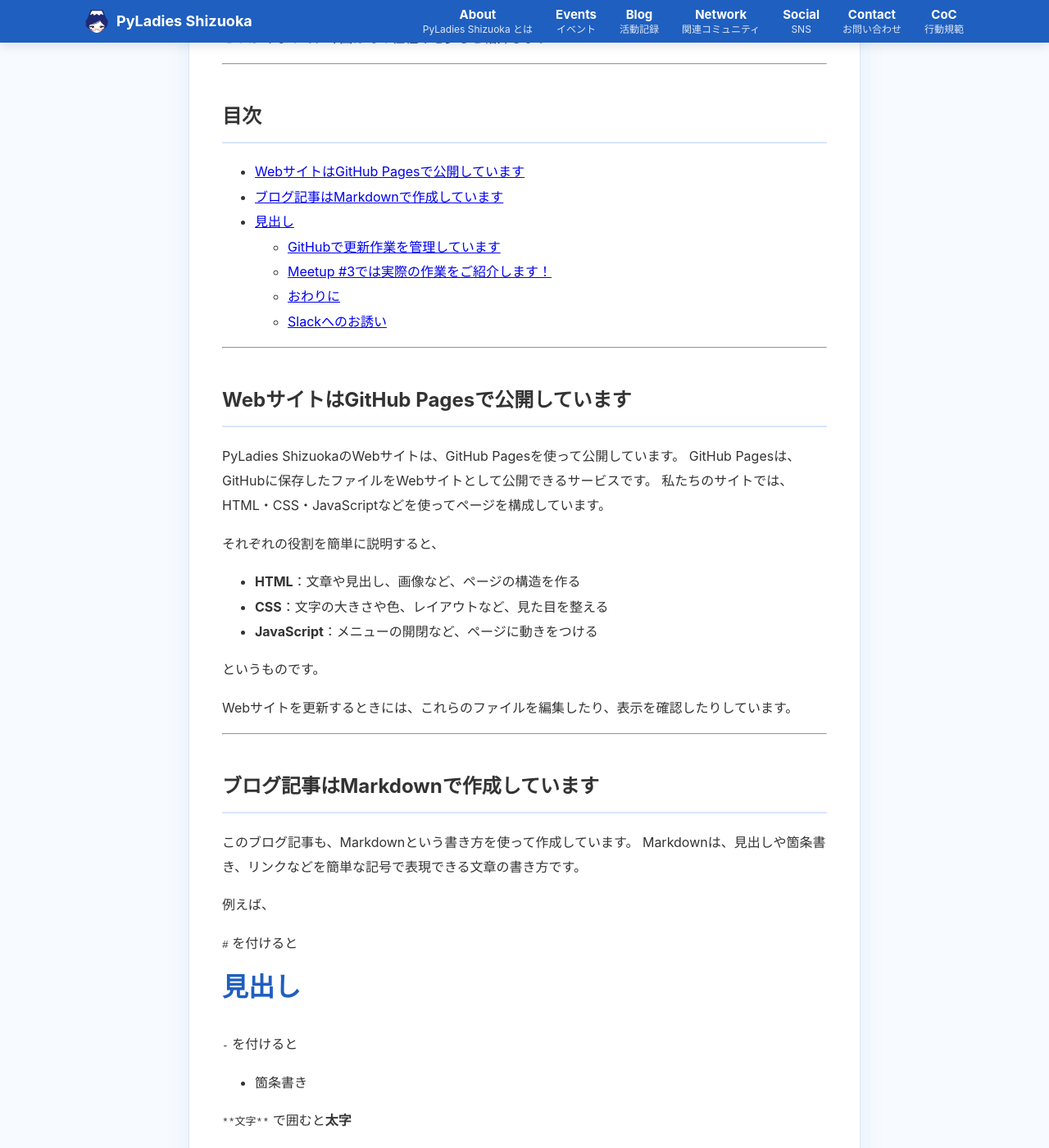
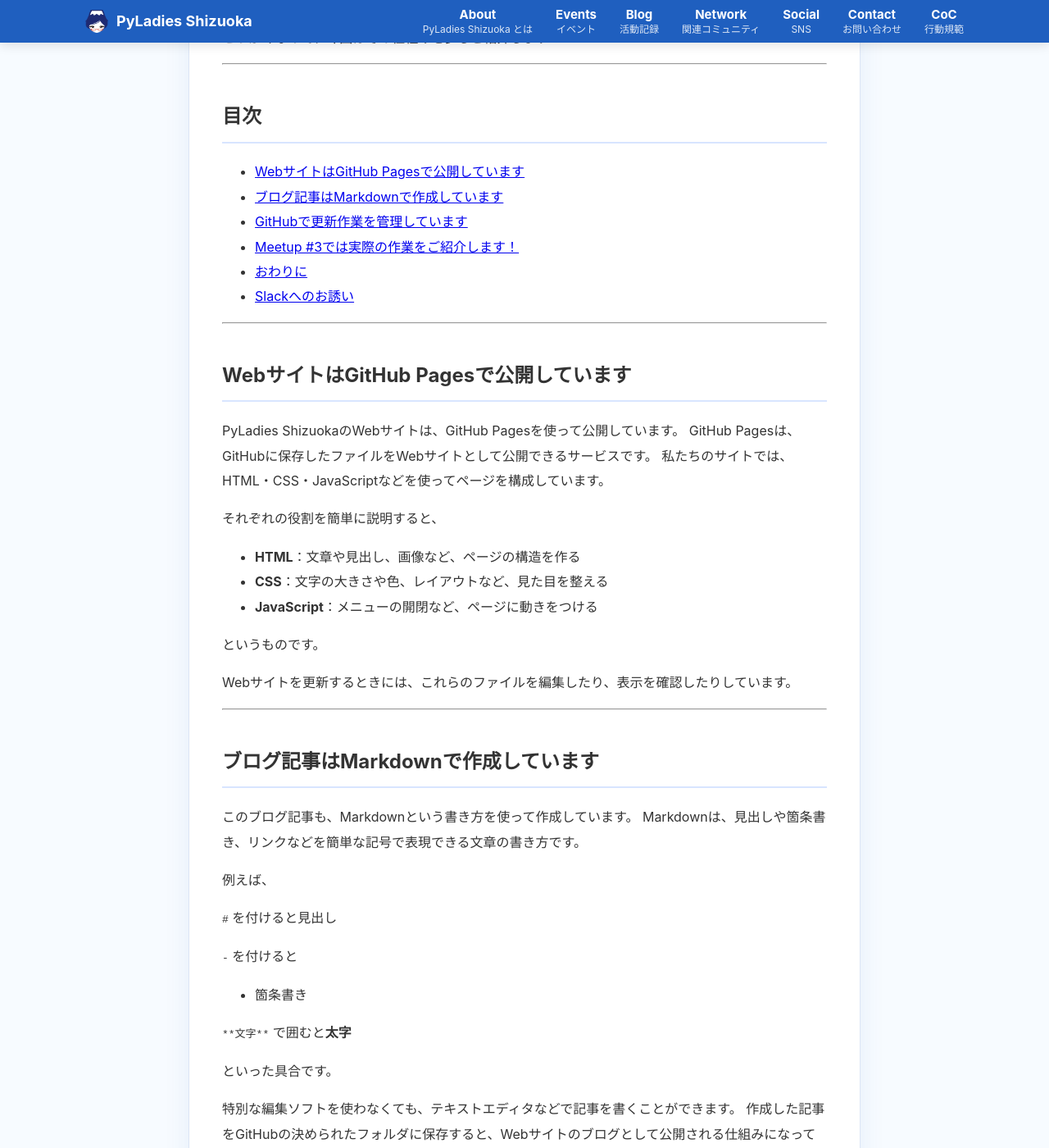
Before and after one commit to PyLadiesShizuoka/pyladiesshizuoka.github.io, a Jekyll site: the page built from _posts/2026-11-03-How-the-Website-Works.md, in a window 1280 px wide and 1400 px high, scrolled down 515 px. Shown: the whole window at 82% size. Built offline with Jekyll 4.4.1, drawn with Linux system fonts in a browser that asks for light colours.

Commit message:
Update blog post on PyLadies Shizuoka website

```diff
--- a/_posts/2026-11-03-How-the-Website-Works.md
+++ b/_posts/2026-11-03-How-the-Website-Works.md
@@ -46,9 +46,7 @@
 
 例えば、
 
-`#` を付けると
-
-# 見出し
+`#` を付けると見出し
 
 `-` を付けると
 
```
